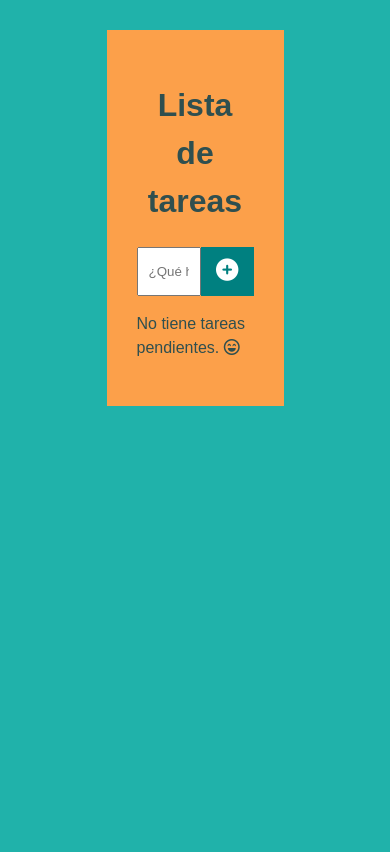
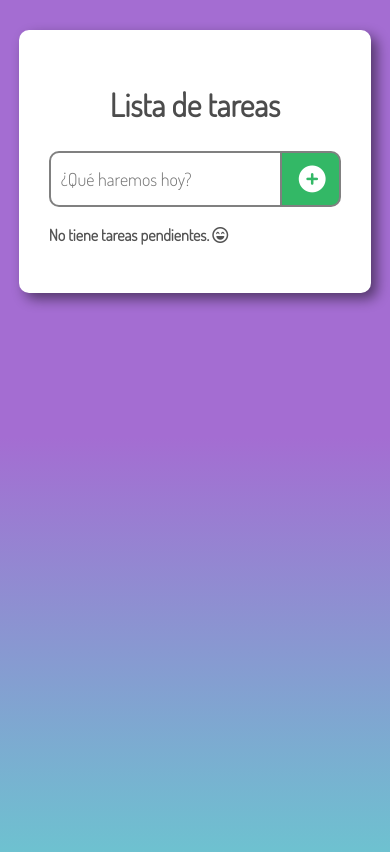
Before and after one commit to AlGabriel22/ListaDeTareas, a plain HTML site: page index.html in a window 390 px wide. Drawn offline with Linux system fonts and the light colour scheme.

Commit message:
se mejoraron los estilos

```diff
--- a/style.css
+++ b/style.css
@@ -2,26 +2,34 @@ body {
   margin: 0;
   padding: 0;
   font-size: 16px;
-  font-family: Arial, Helvetica, sans-serif;
+  font-family: 'Dosis', sans-serif;
   line-height: 1.5;
-  background-color: lightseagreen;
+  background: linear-gradient(180deg, rgb(164, 109, 210) 50%, rgba(104,197,207,0.9808298319327731) 100%);
+  height: 100vh;
   color: white;
 }
 
 h1 {
   text-align: center;
-  color: darkslategrey;
+  color: rgba(0, 0, 0,0.7);
 }
 
 .container {
   margin-top: 30px;
   margin-bottom: 30px;
-  width: 30%;
+  width: 40%;
   margin-left: auto;
   margin-right: auto;
-  background-color: rgb(252, 160, 74);
+  background-color: rgb(255, 255, 255);
   padding: 30px;
+  border-radius: 10px;
+  box-shadow: 6px 6px 13px 0px rgba(0,0,0,0.49);
+}
 
+@media screen and (max-width: 912px) {
+  .container {
+    width: 75%;
+  }
 }
 
 .tareasList {
@@ -38,20 +46,45 @@ input {
   padding: 15px 10px;
   width: 100%;
   outline: none;
+  border: 2px solid grey;
+  border-radius: 10px 0 0 10px;
+  font-size: 18px;
+  font-family: 'Dosis', sans-serif;
+  font-weight: 500;
+}
+
+.fas.fa-plus-circle {
+  position: relative;
+  top: 5%;
+  left: 5%;
+  font-size: larger;
+  color: #ffffff;
 }
 
 .btn-add {
   padding: 5px 15px;
   color: white;
-  border: none;
-  font-family: fantasy;
-  background-color: teal;
+  border: 2px solid grey;
+  border-left: 0;
+  border-radius: 0 10px 10px 0;
+  background-color: rgb(51, 184, 102);
   font-size: 1.4rem;
   outline: none;
+  transition: box-shadow 300ms ease-in-out, color 300ms ease-in-out;
+}
+
+.btn-add:hover {
+  background-color: #3ce76f;
+  cursor: pointer;
+}
+
+.btn-add:active{
+  transform: scale(.98)
 }
 
 .empty {
-  color: darkslategrey;
+  color: rgba(40, 40, 40, 0.8);
+  font-weight: 600;
 }
 
 ul {
@@ -60,33 +93,36 @@ ul {
 
 li {
   list-style: none;
-  background-color: rgb(60, 60, 60);
+  background-color: #8159ad;
   border-radius: 10px;
-  margin-top: 15px;
+  margin-top: 10px;
   display: flex;
+  box-shadow: 2px 2px 5px 0px rgba(0,0,0,0.49);
 }
 
 li p {
   margin: 0;
   padding: 15px;
   width: 100%;
+  font-size: 18px;
+  font-weight: 500;
 }
 
 .btn-delete {
   margin-left: auto;
   border: none;
-  background-color: brown;
-  color: beige;
+  background-color: #8159ad;
+  color: rgb(255, 255, 255);
   font-weight: bold;
   padding: 5px 10px;
   border-top-right-radius: 10px;
   border-bottom-right-radius: 10px;
-  width: 10%;
+  width: 13%;
   font-size: 1.2rem;
 
 }
 
 .btn-delete:hover {
-  background-color: lightseagreen;
+  background-color: #e74c3c;
   cursor: pointer;
 }
```
